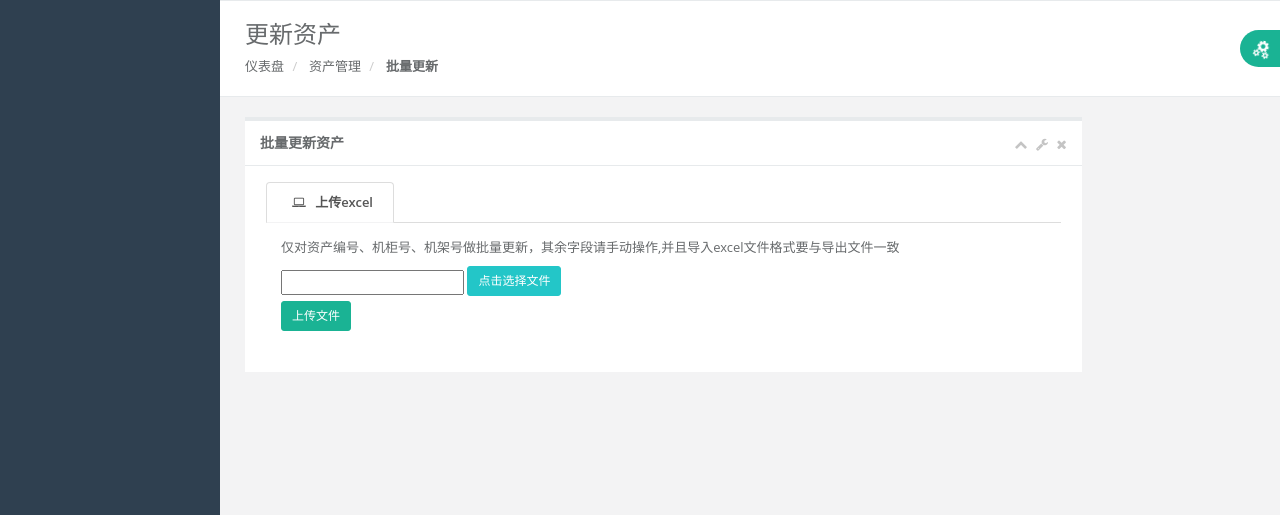
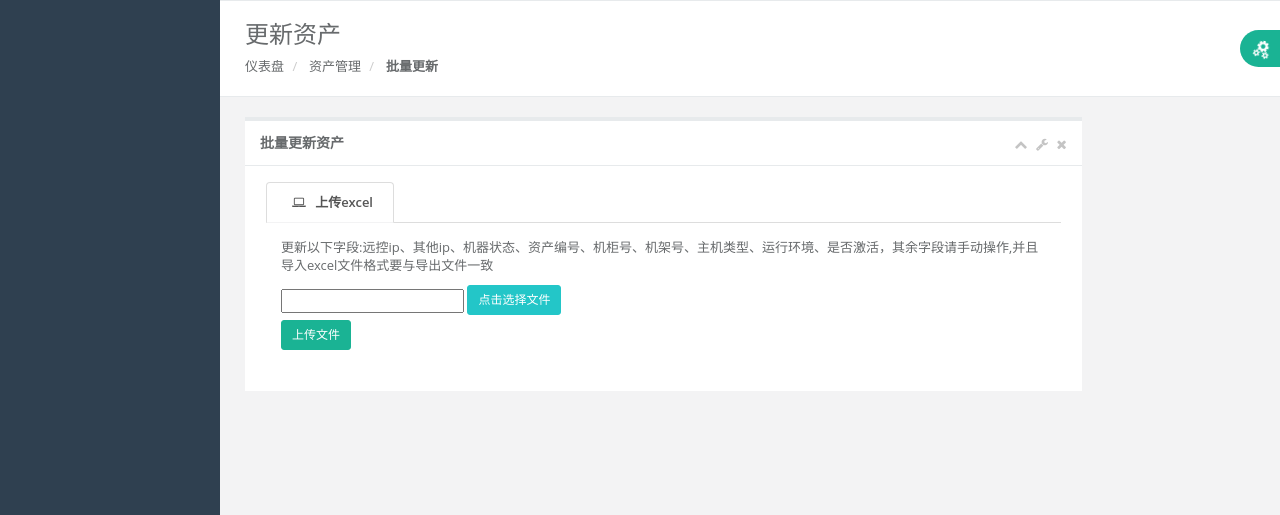
Before and after one commit to RoyceShen1/jumpserver, a Django app: page /jasset/asset/update_excel/ in a window 1280 px wide. Shown: the part 60-575 px from the top of the page. Run offline with Django 3.2, Linux system fonts and the light colour scheme; a user stored in the database is signed in; data comes from the database, SQL or seed files in the repository; data that the repository does not hold is empty; parts of the project's set-up code (start-up, migrations or seed data) failed here and were passed over; some libraries are stand-ins or nearby versions.

Commit message:
修改批量更新界面提示文字

```diff
--- a/templates/jasset/asset_update_from_excel.html
+++ b/templates/jasset/asset_update_from_excel.html
@@ -43,7 +43,7 @@
                                 {% if smg %}
                                     <div class="alert alert-success text-center">{{ smg }}</div>
                                 {% endif %}
-                                <p>仅对资产编号、机柜号、机架号做批量更新，其余字段请手动操作,并且导入excel文件格式要与导出文件一致</p>
+                                <p>更新以下字段:远控ip、其他ip、机器状态、资产编号、机柜号、机架号、主机类型、运行环境、是否激活，其余字段请手动操作,并且导入excel文件格式要与导出文件一致</p>
                                 <form action="{% url 'asset_upload_to_update' %}" method="POST" enctype="multipart/form-data">
                                     <div class="file-box">
                                         <input id='textfield' />
```
